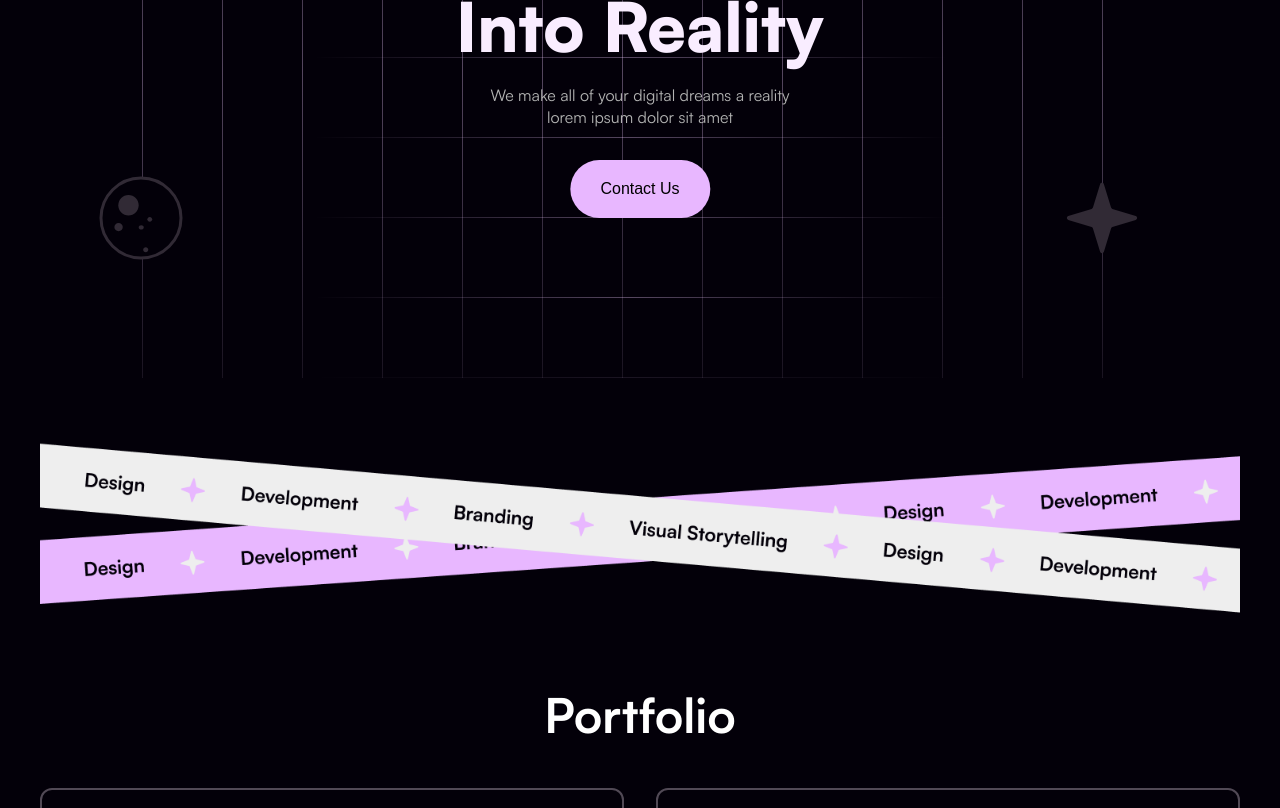
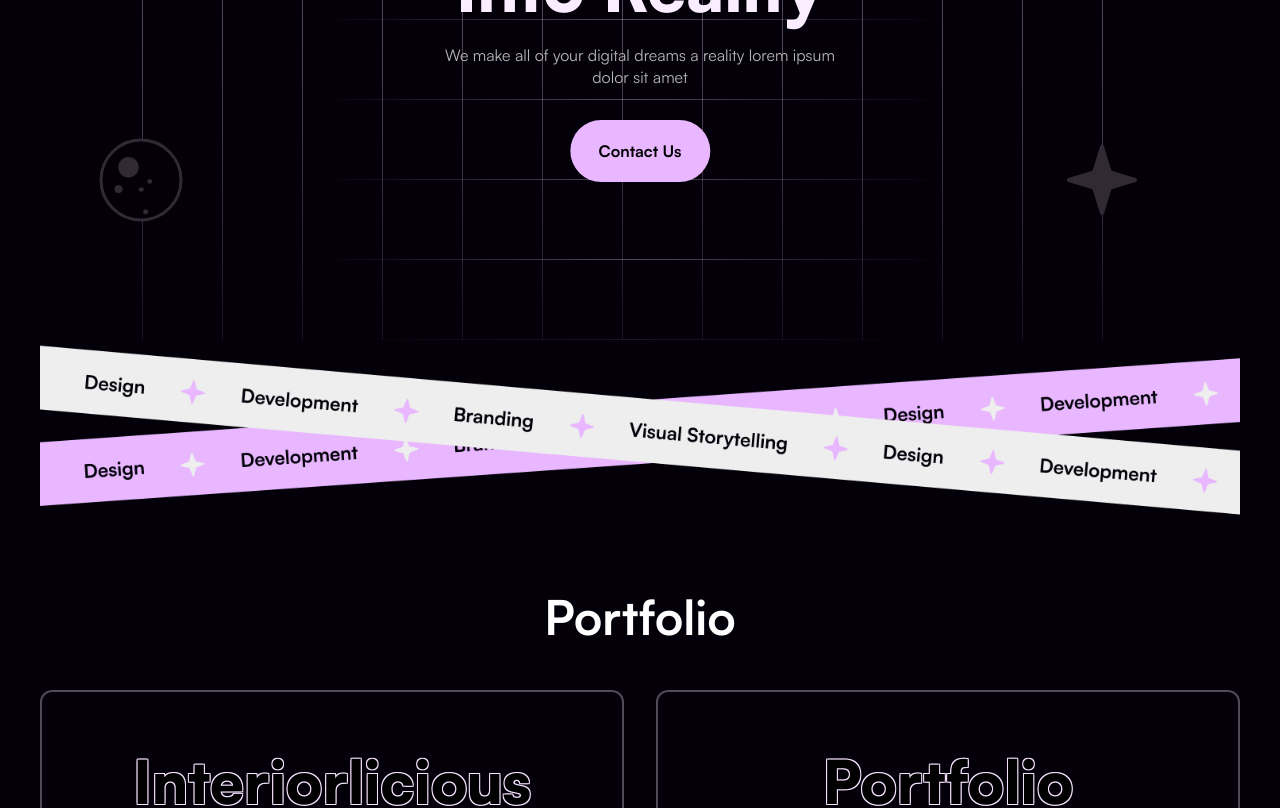
Before and after one commit to Dream-Code-Studio/dream-code-studio, a SvelteKit app: page / in a window 1280 px wide. Shown: the part 500-1308 px from the top of the page. Built offline with nearby package versions, Linux system fonts and the light colour scheme.

Commit message:
Spacing Improved

```diff
--- a/src/app.html
+++ b/src/app.html
@@ -18,6 +18,18 @@
         padding: 0;
         scroll-behavior: smooth;
       }
+      ::-webkit-scrollbar {
+        width: 6px;
+      }
+
+      ::-webkit-scrollbar-track {
+        background-color: transparent;
+      }
+
+      ::-webkit-scrollbar-thumb {
+        background-color: rgb(137, 139, 142);
+        border-radius: 100px;
+      }
     </style>
   </head>
   <body data-sveltekit-preload-data="hover">
--- a/src/routes/+page.svelte
+++ b/src/routes/+page.svelte
@@ -24,7 +24,7 @@
     background-color: rgba(3, 0, 9, 1);
   }
   .home {
-    margin-top: 120px;
+    margin-top: 80px;
   }
 
 </style>
--- a/src/routes/components/Button.svelte
+++ b/src/routes/components/Button.svelte
@@ -15,7 +15,7 @@
     margin: 4px;
     padding: 20px 24px;
     border-radius: 100px;
-    font-family: sans-serif;
     font-size: 16px;
+    font-family: "Satoshi-Bold";
   }
 </style>
--- a/src/routes/sections/Home/Home.svelte
+++ b/src/routes/sections/Home/Home.svelte
@@ -42,7 +42,7 @@
     font-size: 16px;
     color: #b4b4b4;
     font-family: "Satoshi-Regular";
-    width: 300px;
+    width: 400px;
     margin: auto;
     margin-bottom: 28px;
   }
@@ -51,6 +51,6 @@
     width: 100%;
     max-width: 1200px;
     margin: auto;
-    padding-block: 60px;
+    padding-bottom: 60px;
   }
 </style>
--- a/src/routes/sections/Services/Services.svelte
+++ b/src/routes/sections/Services/Services.svelte
@@ -17,6 +17,7 @@
     position: relative;
     text-align: center;
     line-height: 72px;
+    padding-block: 80px;
   }
   .content {
     z-index: 1;
```
